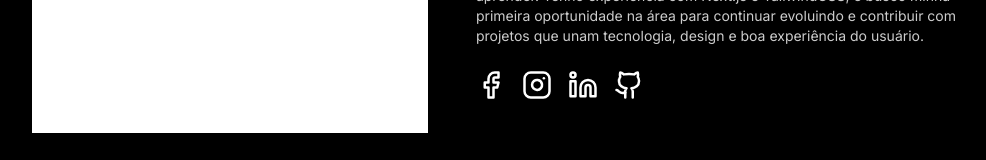
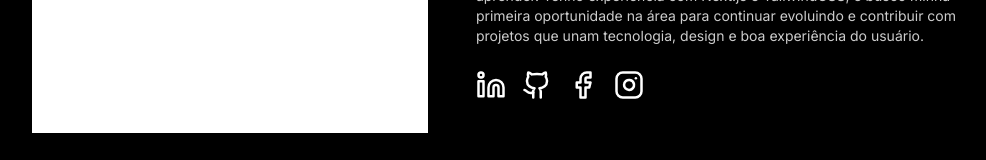
Before and after one commit to Tyago404/Portifolio, a Next.js app: page / in a window 1280 px wide. Shown: the part 2721-2881 px from the top of the page, without its empty margins (145-1131 px from the left). Built offline with nearby package versions, Linux system fonts and the light colour scheme.

Commit message:
feat(about):Adding social media links

```diff
--- a/src/components/About/index.tsx
+++ b/src/components/About/index.tsx
@@ -1,6 +1,7 @@
 import Image from "next/image";
 import { Paragraph } from "../Paragraph";
 import { Facebook, GithubIcon, Instagram, Linkedin } from "lucide-react";
+import Link from "next/link";
 
 export function About() {
   return (
@@ -19,10 +20,34 @@ export function About() {
         <Paragraph text="Sou um profissional em transição de carreira, saindo do ramo musical para seguir meu verdadeiro interesse: o desenvolvimento Front-End. Tenho ampla experiência em trabalho em equipe e no contato direto com clientes, adquirida durante meu tempo como balconista em loja de música." />
         <Paragraph text="Sou uma pessoa comunicativa, com facilidade e vontade constante de aprender. Tenho experiência com Next.js e TailwindCSS, e busco minha primeira oportunidade na área para continuar evoluindo e contribuir com projetos que unam tecnologia, design e boa experiência do usuário." />
         <div className="flex gap-4">
-          <Facebook size={30} />
-          <Instagram size={30} />
-          <Linkedin size={30} />
-          <GithubIcon size={30} />
+          <Link
+            className="hover:scale-101 hover:brightness-75 transition-all duration-300"
+            target="_blank"
+            href={"https://www.linkedin.com/in/tiago-santos-53761b179/"}
+          >
+            <Linkedin size={30} />
+          </Link>
+          <Link
+            className="hover:scale-101 hover:brightness-75 transition-all duration-300"
+            target="_blank"
+            href={"https://github.com/Tyago404"}
+          >
+            <GithubIcon size={30} />
+          </Link>
+          <Link
+            className="hover:scale-101 hover:brightness-75 transition-all duration-300"
+            target="_blank"
+            href={"https://www.facebook.com/tiago.santos.256554"}
+          >
+            <Facebook size={30} />
+          </Link>
+          <Link
+            className="hover:scale-101 hover:brightness-75 transition-all duration-300"
+            target="_blank"
+            href={"https://www.instagram.com/tyago404/"}
+          >
+            <Instagram size={30} />
+          </Link>
         </div>
       </div>
     </section>
```
